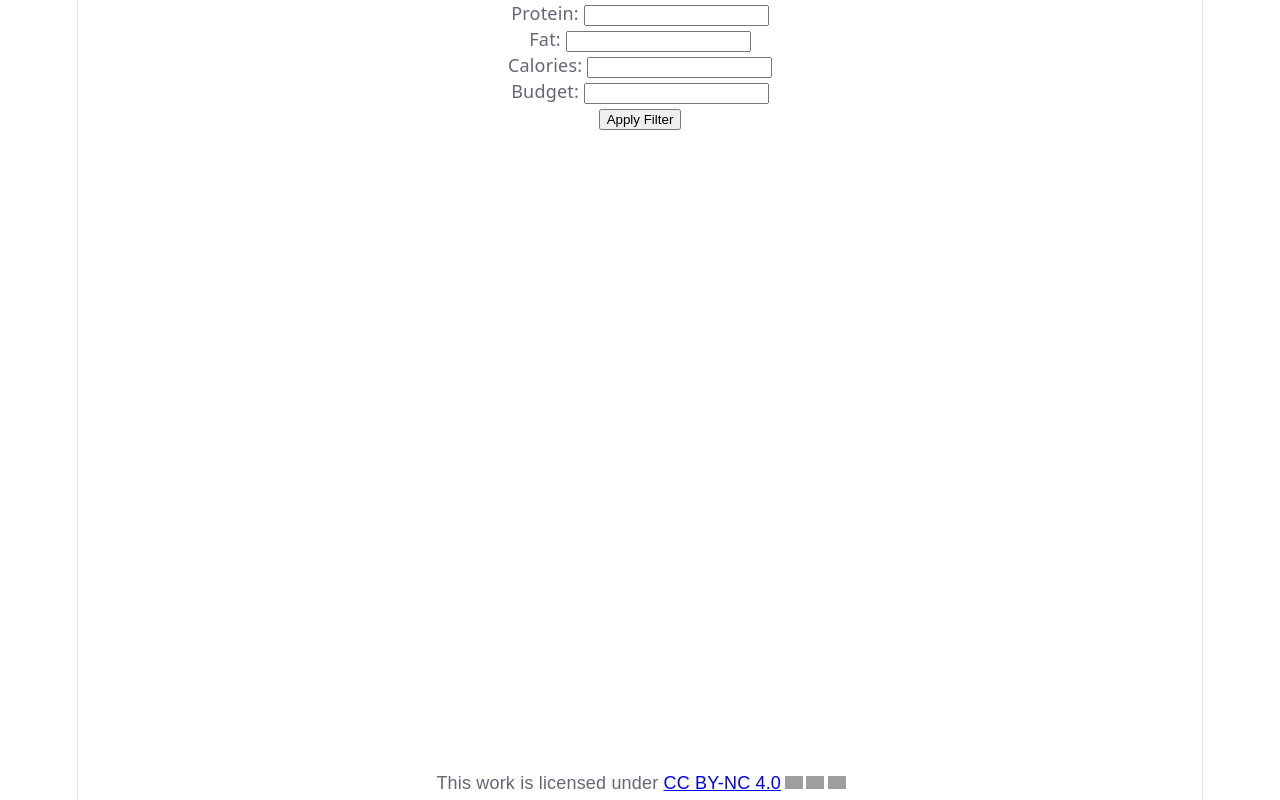
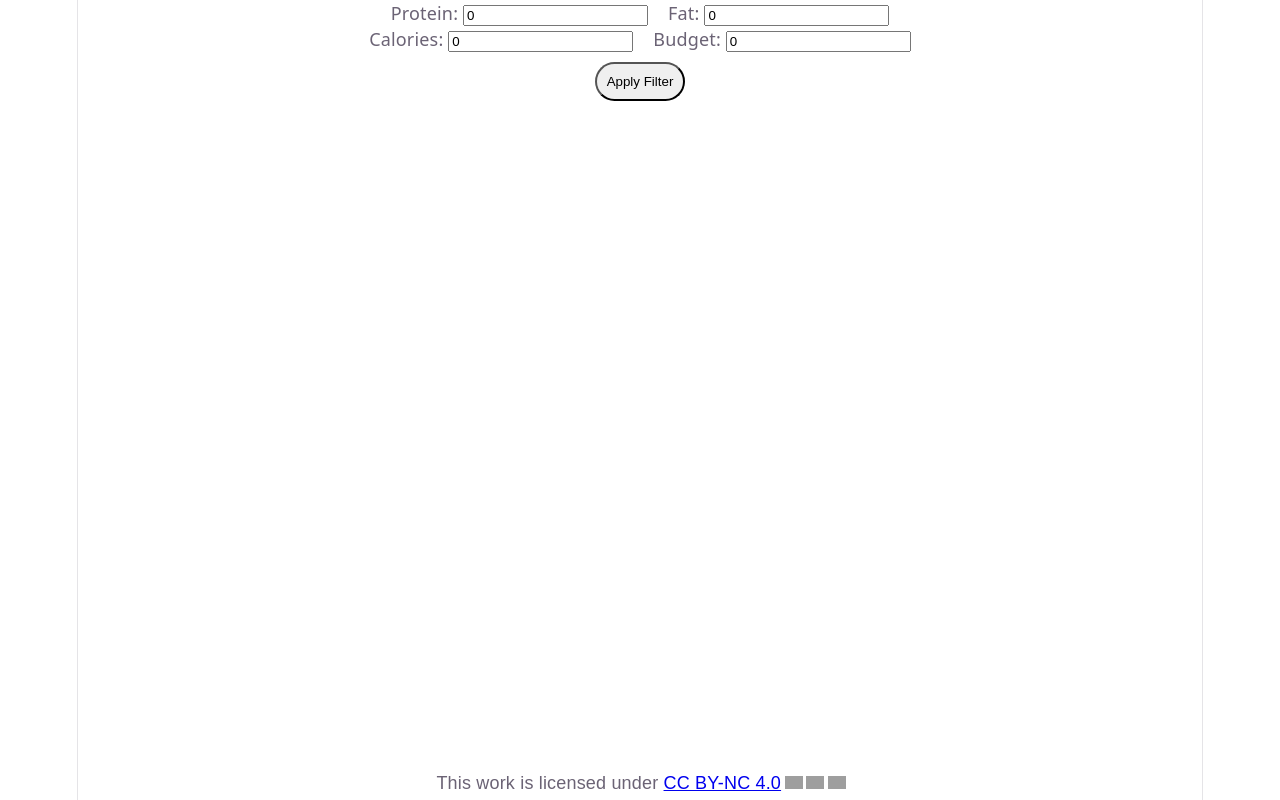
Before and after one commit to zylotomous/unihack, a React (Vite) app: page / in a window 1280 px wide. Built offline with nearby package versions, Linux system fonts and the light colour scheme; grey boxes are pictures that could not be loaded.

Commit message:
fix: fixing some style on the filter part, the issue have not been resolved

```diff
--- a/src/App.css
+++ b/src/App.css
@@ -1,3 +1,13 @@
+.inputForm{
+  padding: 10px;
+}
+
+#buttonForm {
+  padding: 10px;
+  margin: 10px;
+  border-radius: 20px;
+}
+
 #footer{
   display: flexbox;
   font-family: Arial, Helvetica, sans-serif;
--- a/src/App.tsx
+++ b/src/App.tsx
@@ -23,7 +23,7 @@ function App() {
   });
 
   function requestApi () {
-    let res;
+    let res = setFormData;
     return res;
   }
 
@@ -35,18 +35,16 @@ function App() {
     <>
     <div id='header'></div>
     <div id='main content'>
-      {/* idk how to hide ts tbh */}
+      {/* idk how to hide and fix ts tbh */}
       <div className='filter'>
         <form onSubmit={requestApi()}>
-          <label>Protein: <input type='number' name='protein'/></label>
+          <label className='inputForm'>Protein: <input type='number' name='protein' value={formData.protein}/></label>
+          <label className='inputForm'>Fat: <input type='number' name='fat' value={formData.fat}/></label>
           <br/>
-          <label>Fat: <input type='number' name='fat'/></label>
+          <label className='inputForm'>Calories: <input type='number' name='calories' value={formData.calories}/></label>
+          <label className='inputForm'>Budget: <input type='number' name='budget' value={formData.budget}/></label>
           <br/>
-          <label>Calories: <input type='number' name='calories'/></label>
-          <br/>
-          <label>Budget: <input type='number' name='budget'/></label>
-          <br/>
-          <button>Apply Filter</button>
+          <button id='buttonForm' type='button'>Apply Filter</button>
         </form>
       </div>
       <div className='map'></div>
```
